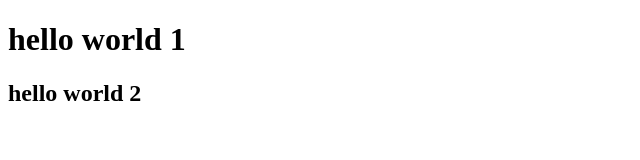
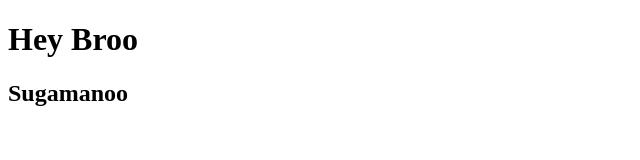
Before and after one commit to AdarshAnil-04/html, a plain HTML site: page index.html in a window 1280 px wide. Shown: the whole page, without its empty margins (0-640 px from the left). Drawn offline with Linux system fonts and the light colour scheme.

Commit message:
Update index.html

```diff
--- a/index.html
+++ b/index.html
@@ -6,8 +6,9 @@
     <title>Document</title>
 </head>
 <body>
-    <h1>hello world 1</h1>
-    <h2>hello world 2</h2>
+    <h1>Hey Broo </h1>
+    <h2>Sugamanoo</h2>
 
 </body>
+
 </html>
```
